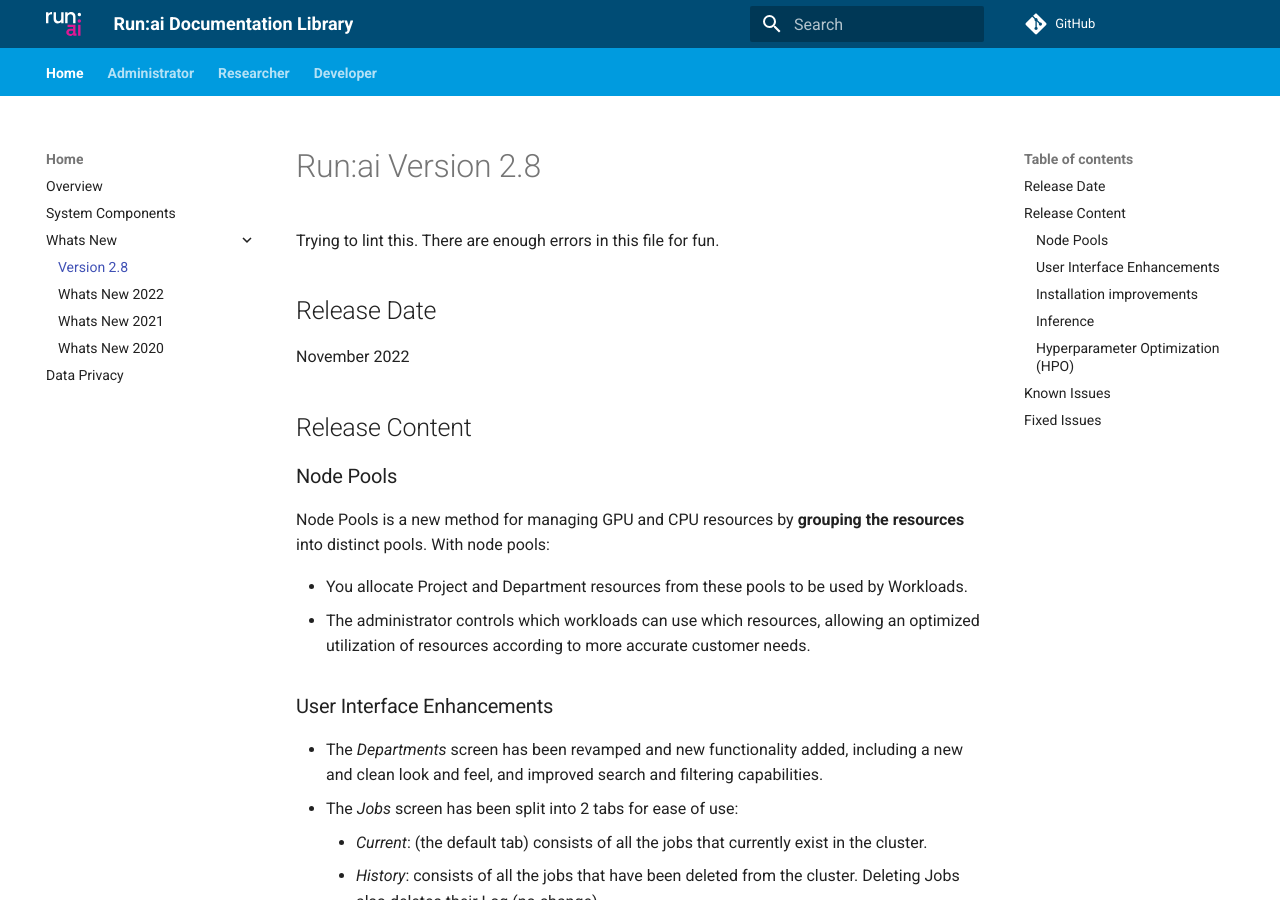
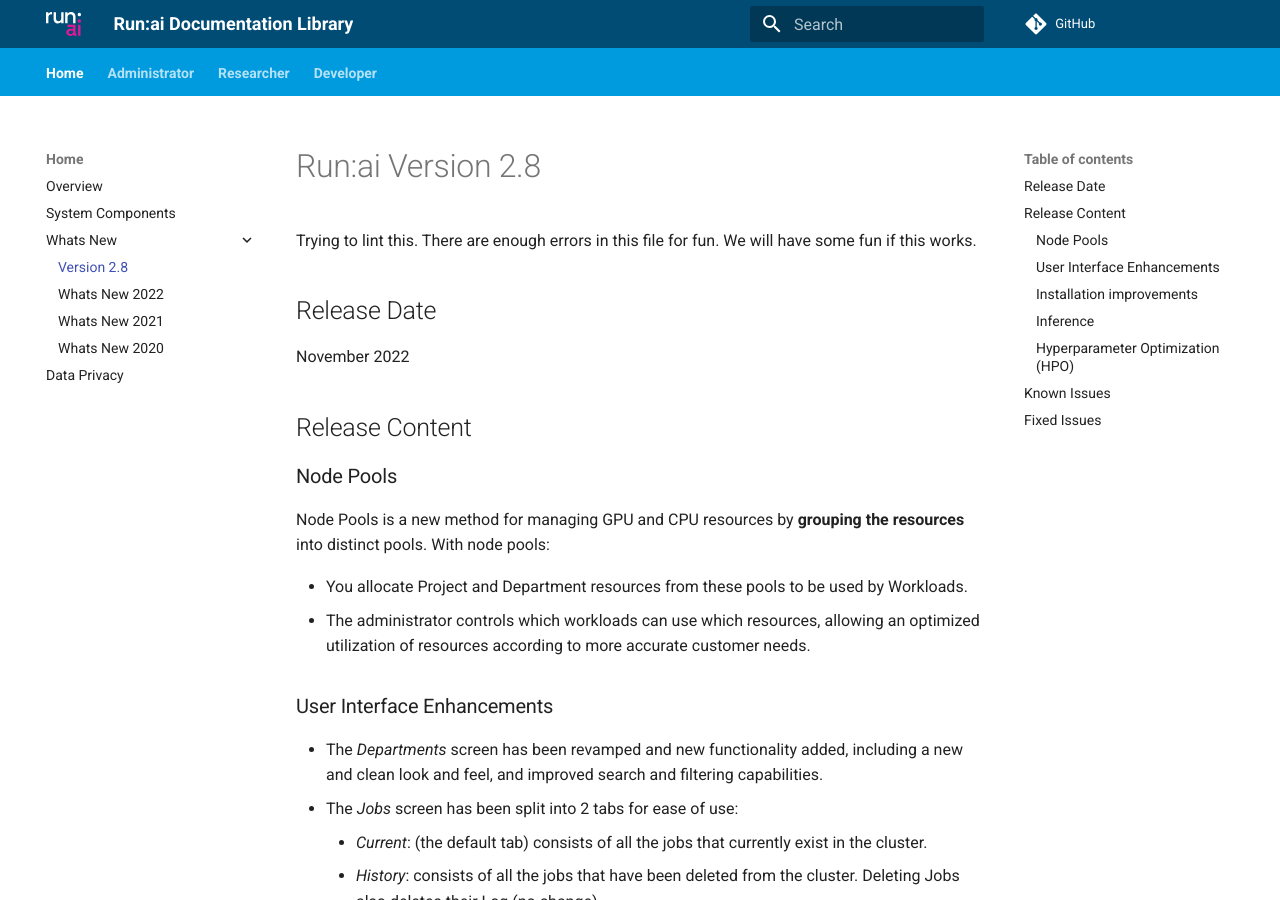
Before and after one commit to jasonnovichRunAI/gh-pages-test, an MkDocs documentation site: the page built from docs/home/whats-new-2-8.md, in a window 1280 px wide and 900 px high. Built offline with MkDocs 1.6.1 and Material for MkDocs 9.7.7, drawn with Linux system fonts in a browser that asks for light colours; comment, search, counter and statistics services are not loaded; the version menu is left out.

Commit message:
pr linting test #16

```diff
--- a/docs/home/whats-new-2-8.md
+++ b/docs/home/whats-new-2-8.md
@@ -2,6 +2,7 @@
 
 Trying to lint this.
 There are enough errors in this file for fun.
+We will have some fun if this works.
 
 ## Release Date
  November 2022
```
